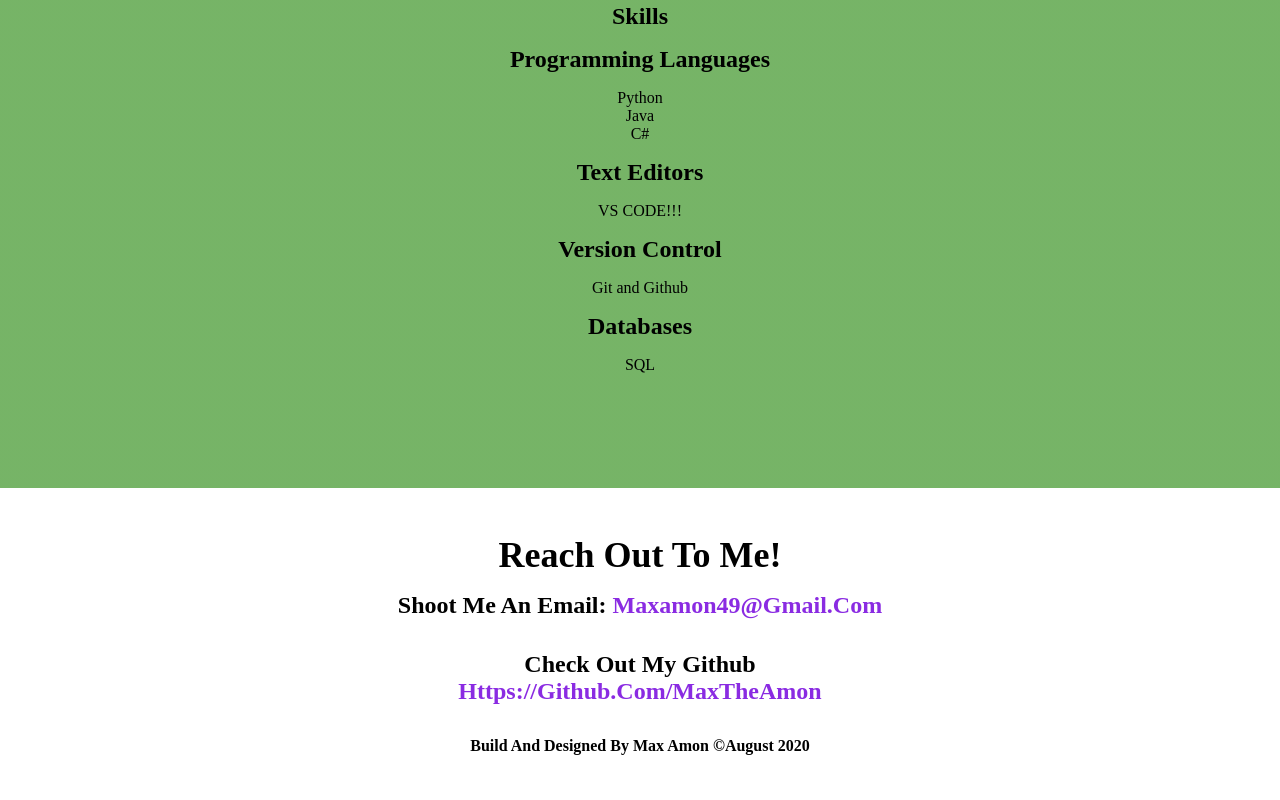
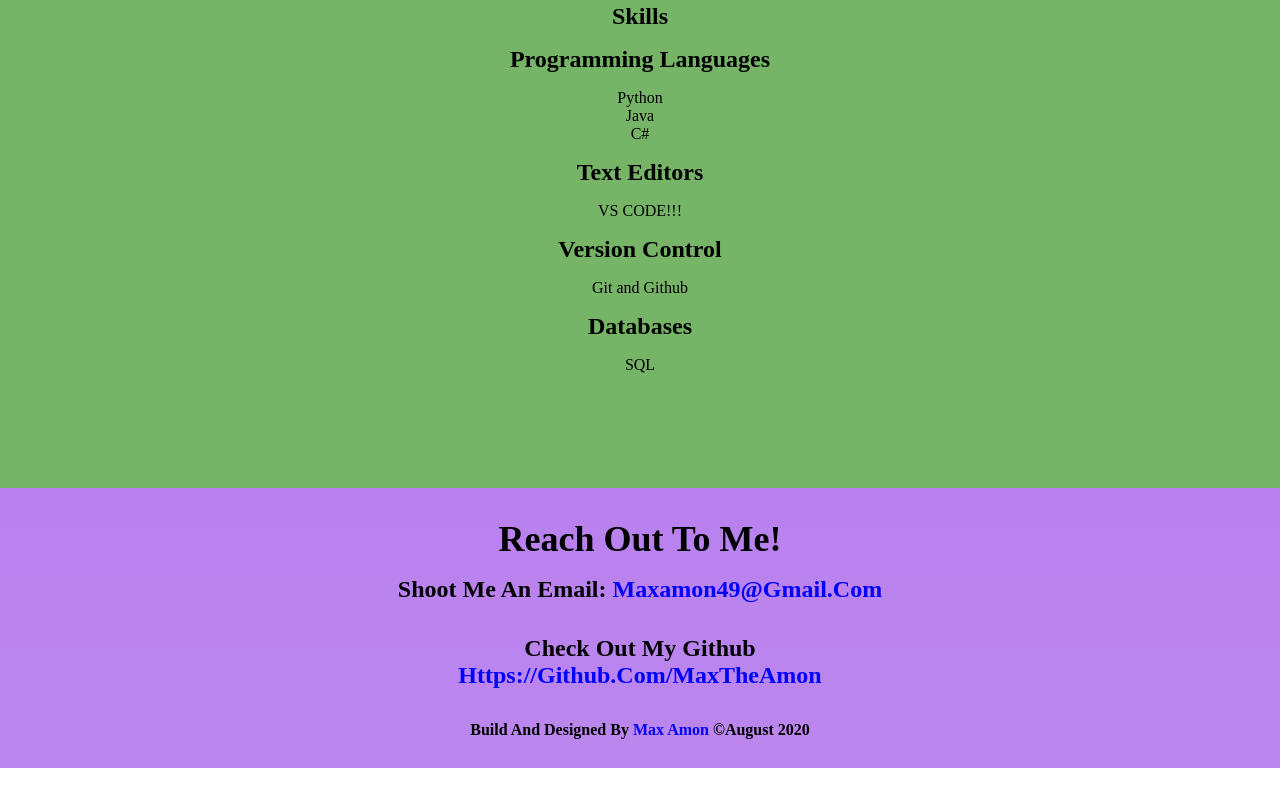
Before and after one commit to MaxTheAmon/comingsoon, a plain HTML site: page index.html in a window 1280 px wide. Shown: the part 1392-2192 px from the top of the page. After the commit the page ends 2160 px from the top, so only its background shows below. Drawn offline with nearby package versions, Linux system fonts and the light colour scheme.

Commit message:
Changed the background a bit

```diff
--- a/css/style.css
+++ b/css/style.css
@@ -72,7 +72,7 @@ div.flex_container h2 {
 div.about-me-container {
   min-height: 60vh;
   padding: 1rem;
-  background: linear-gradient(rgb(0, 0, 0, 0.3), rgba(0, 0, 0, 0.4));
+  background: linear-gradient(#892be298, #892be291);
   line-height: 2;
   display: flex;
   flex-direction: column;
@@ -121,13 +121,14 @@ div.today {
 }
 
 #contact {
+  background: linear-gradient(#892be298, #892be291);
   height: 40vh;
   display: flex;
   flex-direction: column;
   justify-content: center;
   align-items: center;
   text-align: center;
-  margin: 1rem;
+  /* margin: 1rem; */
   text-transform: capitalize;
   font-weight: bold;
 }
@@ -138,7 +139,7 @@ div.today {
 
 #contact div a {
   text-decoration: none;
-  color: blueviolet;
+  color: blue;
 }
 
 #contact div a:hover {
@@ -148,6 +149,10 @@ div.today {
 #contact span {
   margin-top: 1rem;
   font-size: 1rem;
+}
+
+#max {
+  color: blue;
 }
 
 @media screen and (min-width: 768px) {
--- a/index.html
+++ b/index.html
@@ -107,7 +107,9 @@
           >https://github.com/MaxTheAmon</a
         >
       </div>
-      <span>Build and Designed by Max Amon &copy;August 2020</span>
+      <span
+        >Build and Designed by <span id="max"> Max Amon </span> &copy;August 2020</span
+      >
     </footer>
     <script src="https://cdnjs.cloudflare.com/ajax/libs/moment.js/2.10.3/moment.js"></script>
     <script src="javascript.js"></script>
```
